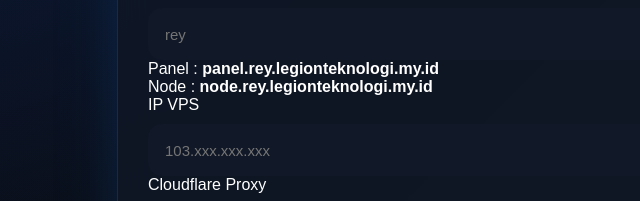
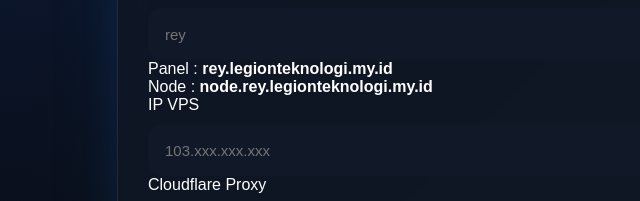
Before and after one commit to reyclouddev-ops/SubdoReyCloud, a website: page public/create-dns.html in a window 1280 px wide. Shown: the part 283-484 px from the top of the page, 73-713 px from the left. Drawn offline with Linux system fonts and the light colour scheme.

Commit message:
Update create-dns.html

```diff
--- a/public/create-dns.html
+++ b/public/create-dns.html
@@ -131,7 +131,7 @@
 Panel :
 <b id="panelPreview">
 
-panel.rey.${DOMAIN}
+rey.${DOMAIN}
 
 </b>
 
```
